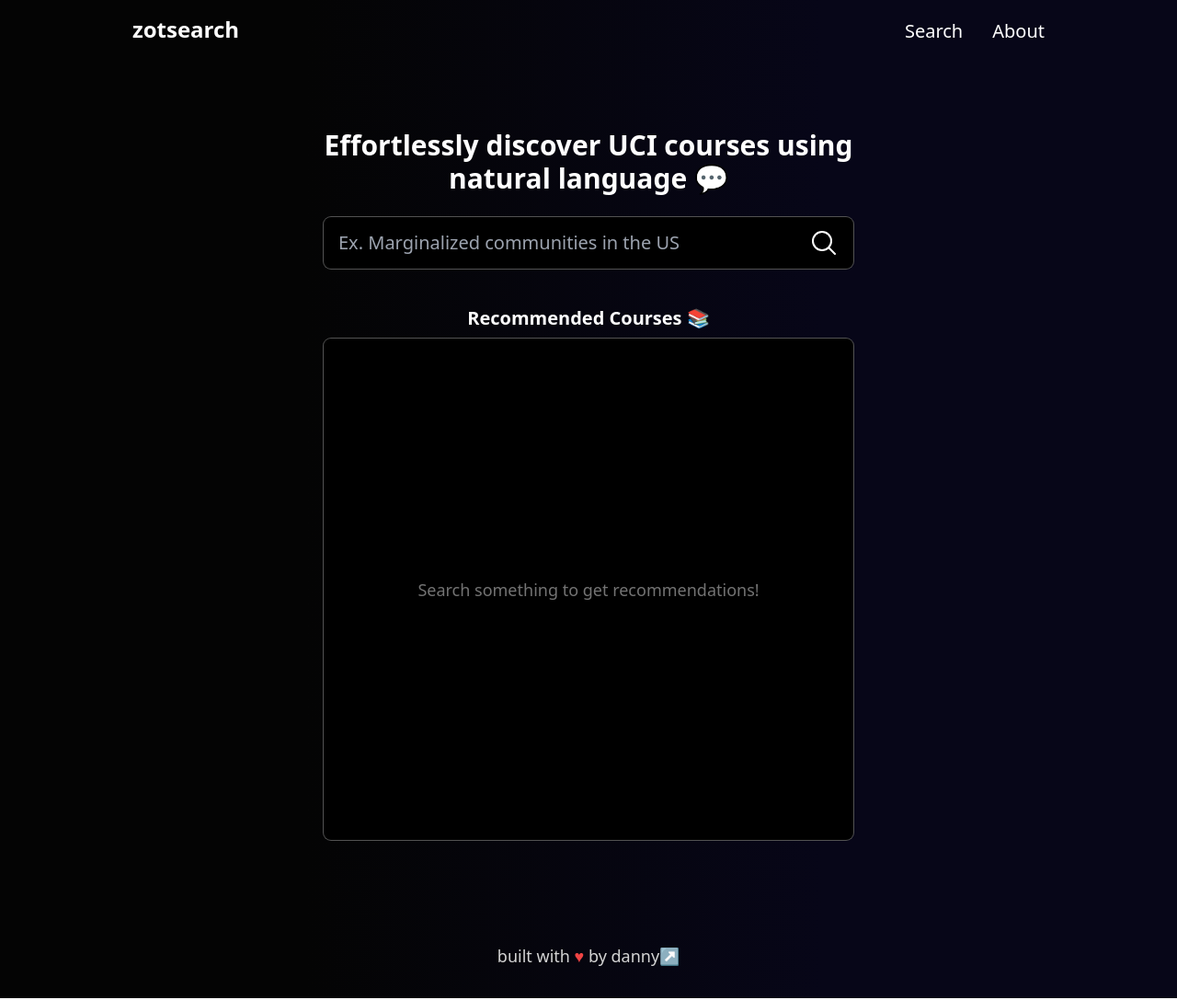
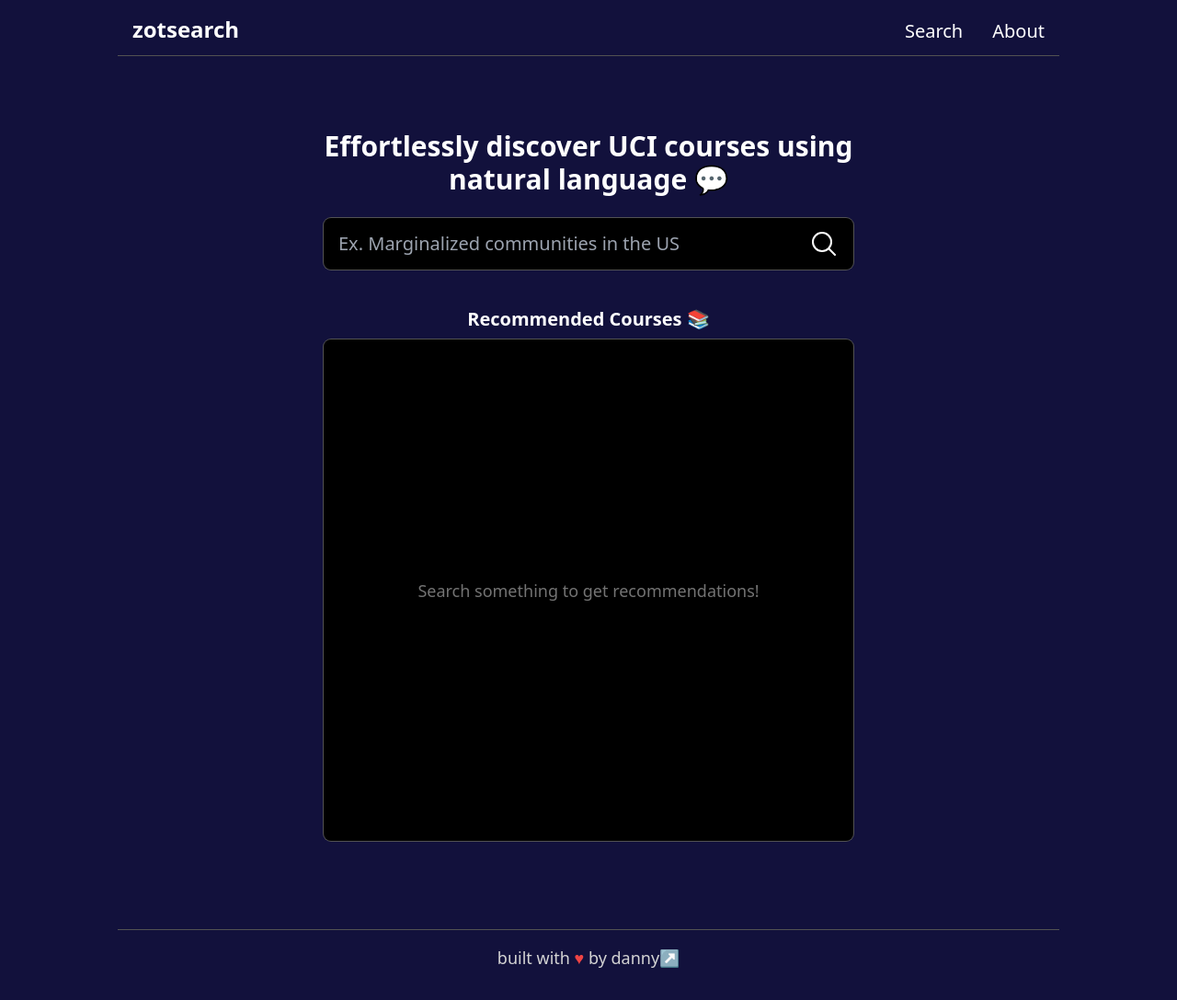
Before and after one commit to dannykd/zotsearch, a Next.js app: page / in a window 1280 px wide. Shown: the whole page at 92% size. Built offline with nearby package versions, Linux system fonts and the light colour scheme.

Commit message:
change bg color

```diff
--- a/src/components/layout/Footer.tsx
+++ b/src/components/layout/Footer.tsx
@@ -4,7 +4,7 @@
 
 const Footer: FC<FooterProps> = () => {
   return (
-    <div className="sticky top-[100vh] border-neutral-400 pt-4 text-neutral-300 text-center text-base md:text-lg mt-10">
+    <div className="sticky top-[100vh] border-t border-neutral-600 pt-4 text-neutral-300 text-center text-base md:text-lg mt-10">
       <p className="pb-8">built with <span className="text-red-500">♥</span> by
         <a
         target="_blank"
--- a/src/components/layout/Navbar.tsx
+++ b/src/components/layout/Navbar.tsx
@@ -7,10 +7,10 @@
 
 const Navbar: FC<NavbarProps> = () => {
   return (
-    <div className="w-full p-4 pb-3 border-neutral-400">
+    <div className="w-full p-4 pb-3 border-b border-neutral-600">
       <div className="hidden justify-between sm:flex">
         <Link href="/">
-          <h1 className="text-2xl font-semibold ">zotsearch</h1>
+          <h1 className="text-2xl font-semibold">zotsearch</h1>
         </Link>
         <div className="mt-1 space-x-8 text-xl">
           <Link href="/">Search</Link>
--- a/src/styles/globals.css
+++ b/src/styles/globals.css
@@ -3,8 +3,7 @@
 @tailwind utilities;
 
 html {
-    background: rgb(4,4,4);
-    background: linear-gradient(90deg, rgba(4,4,4,1) 26%, rgba(7,6,24,1) 70%);
+    background: #12113C
 }
 
 /* width */
```
